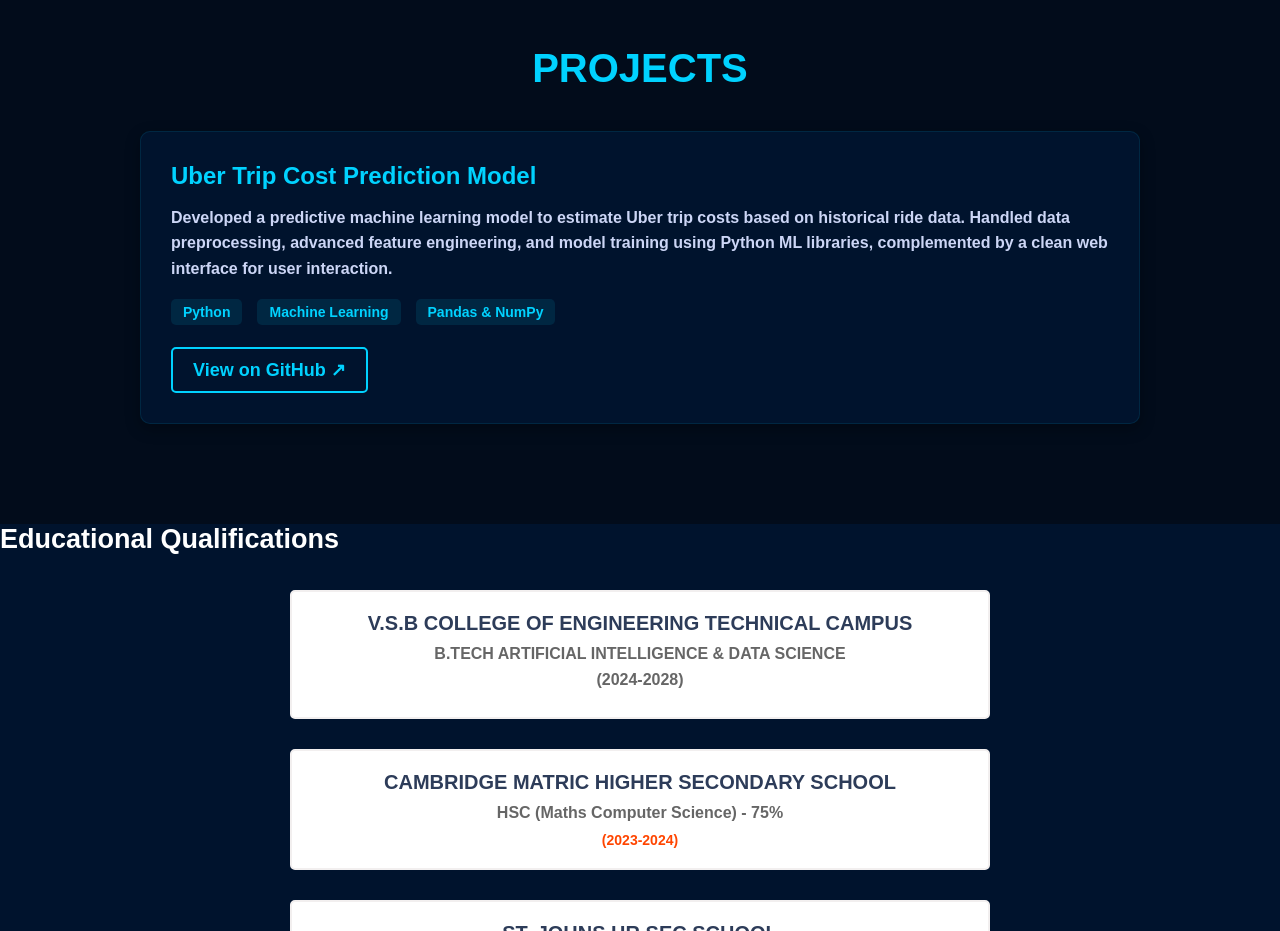
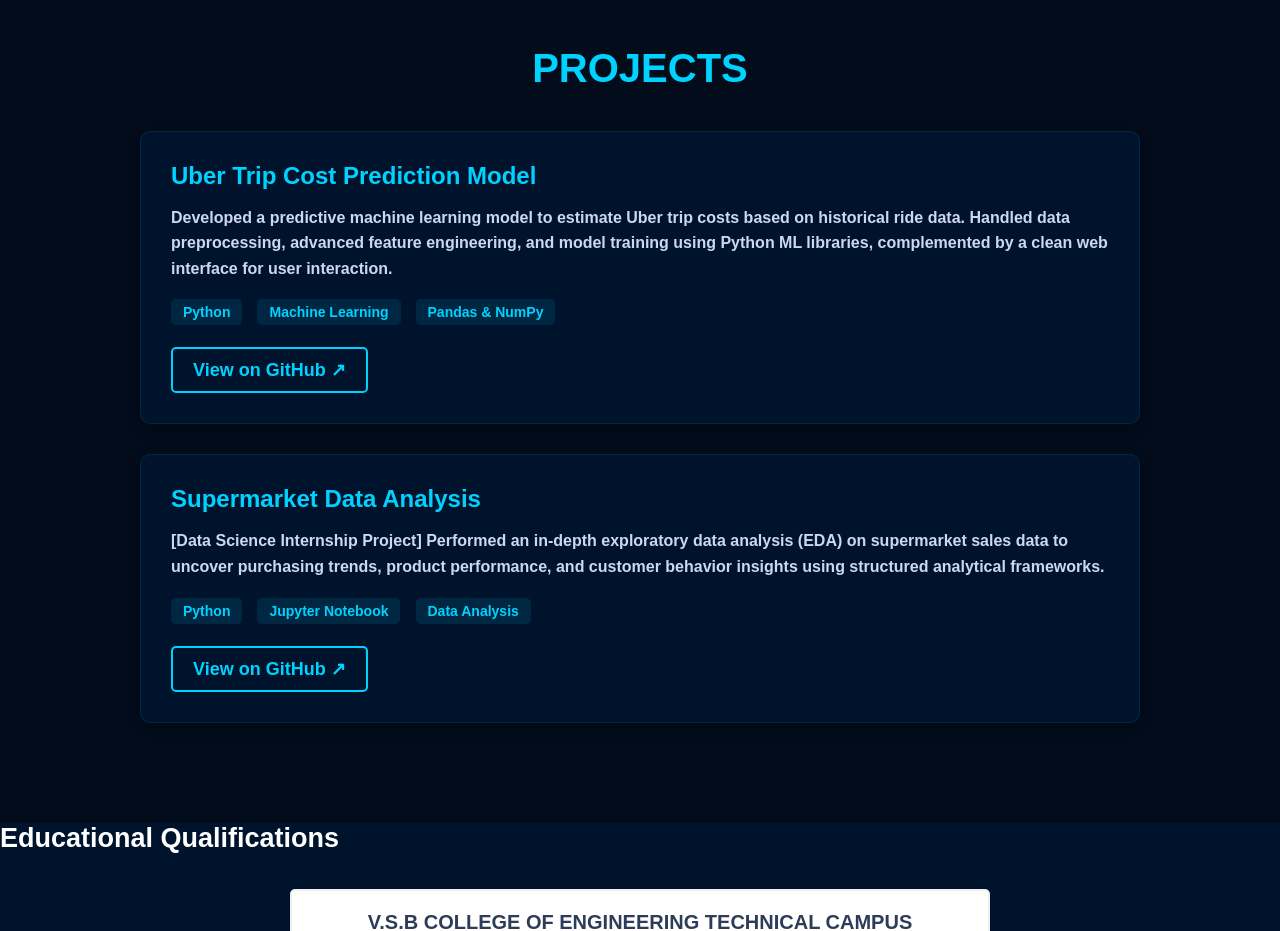
Before and after one commit to mohideenmeeran/MOHIDEEN-PORTFOLIO, a plain HTML site: page index.html in a window 1280 px wide. Shown: the part 1640-2571 px from the top of the page. Drawn offline with Linux system fonts and the light colour scheme.

Commit message:
Update index.html

```diff
--- a/index.html
+++ b/index.html
@@ -99,7 +99,8 @@
     <section id="projects" style="padding: 100px 10%; background-color: #020c1b; color: #ffffff;">
         <h2 style="color: #00d2ff; font-size: 2.5rem; margin-bottom: 40px; text-align: center; text-transform: uppercase;">Projects</h2>
 
-        <div style="max-width: 1000px; margin: 0 auto;">
+        <div style="max-width: 1000px; margin: 0 auto; display: flex; flex-direction: column; gap: 30px;">
+
             <div style="background-color: #00132D; border: 1px solid rgba(0, 210, 255, 0.1); padding: 30px; border-radius: 10px; box-shadow: 0 5px 15px rgba(0,0,0,0.3);">
                 <h3 style="color: #00d2ff; font-size: 24px; margin-bottom: 15px;">Uber Trip Cost Prediction Model</h3>
                 <p style="color: #ccd6f6; line-height: 1.6; font-size: 16px; margin-bottom: 20px; text-transform: none;">
@@ -110,12 +111,30 @@
                     <span style="background: rgba(0, 210, 255, 0.1); color: #00d2ff; padding: 5px 12px; border-radius: 5px; font-size: 14px; margin-right: 10px; font-weight: 600;">Machine Learning</span>
                     <span style="background: rgba(0, 210, 255, 0.1); color: #00d2ff; padding: 5px 12px; border-radius: 5px; font-size: 14px; margin-right: 10px; font-weight: 600;">Pandas & NumPy</span>
                 </div>
-                <a href="https://github.com/mohideenmeeran884" target="_blank" style="display: inline-block; padding: 10px 20px; background-color: transparent; border: 2px solid #00d2ff; color: #00d2ff; text-decoration: none; font-weight: bold; border-radius: 5px; transition: all 0.3s ease;">
+                <a href="https://github.com/mohideenmeeran/Uber-cost-Prediction" target="_blank" style="display: inline-block; padding: 10px 20px; background-color: transparent; border: 2px solid #00d2ff; color: #00d2ff; text-decoration: none; font-weight: bold; border-radius: 5px; transition: all 0.3s ease;">
                     View on GitHub ↗
                 </a>
             </div>
+
+            <div style="background-color: #00132D; border: 1px solid rgba(0, 210, 255, 0.1); padding: 30px; border-radius: 10px; box-shadow: 0 5px 15px rgba(0,0,0,0.3);">
+                <h3 style="color: #00d2ff; font-size: 24px; margin-bottom: 15px;">Supermarket Data Analysis</h3>
+                <p style="color: #ccd6f6; line-height: 1.6; font-size: 16px; margin-bottom: 20px; text-transform: none;"><strong>[Data Science Internship Project]</strong>
+                    Performed an in-depth exploratory data analysis (EDA) on supermarket sales data to uncover purchasing trends, product performance, and customer behavior insights using structured analytical frameworks.
+                </p>
+                <div style="margin-bottom: 25px;">
+                    <span style="background: rgba(0, 210, 255, 0.1); color: #00d2ff; padding: 5px 12px; border-radius: 5px; font-size: 14px; margin-right: 10px; font-weight: 600;">Python</span>
+                    <span style="background: rgba(0, 210, 255, 0.1); color: #00d2ff; padding: 5px 12px; border-radius: 5px; font-size: 14px; margin-right: 10px; font-weight: 600;">Jupyter Notebook</span>
+                    <span style="background: rgba(0, 210, 255, 0.1); color: #00d2ff; padding: 5px 12px; border-radius: 5px; font-size: 14px; margin-right: 10px; font-weight: 600;">Data Analysis</span>
+                </div>
+                <a href="https://github.com/mohideenmeeran/-Python" target="_blank" style="display: inline-block; padding: 10px 20px; background-color: transparent; border: 2px solid #00d2ff; color: #00d2ff; text-decoration: none; font-weight: bold; border-radius: 5px; transition: all 0.3s ease;">
+                    View on GitHub ↗
+                </a>
+            </div>
+
         </div>
     </section>
+
+
 
         <!-- Education Cards -->
     <section>
@@ -141,8 +160,8 @@
         </div>
     </div>
     </section>
+
     <section id ="certifications">
-
         <div style="max-width: 1000px; margin: 40px auto 0 auto; padding: 0 10%;">
         <h2 style="color: #ffffff; font-size: 2rem; margin-bottom: 30px; text-transform: uppercase;">Certifications</h2>
 
```
